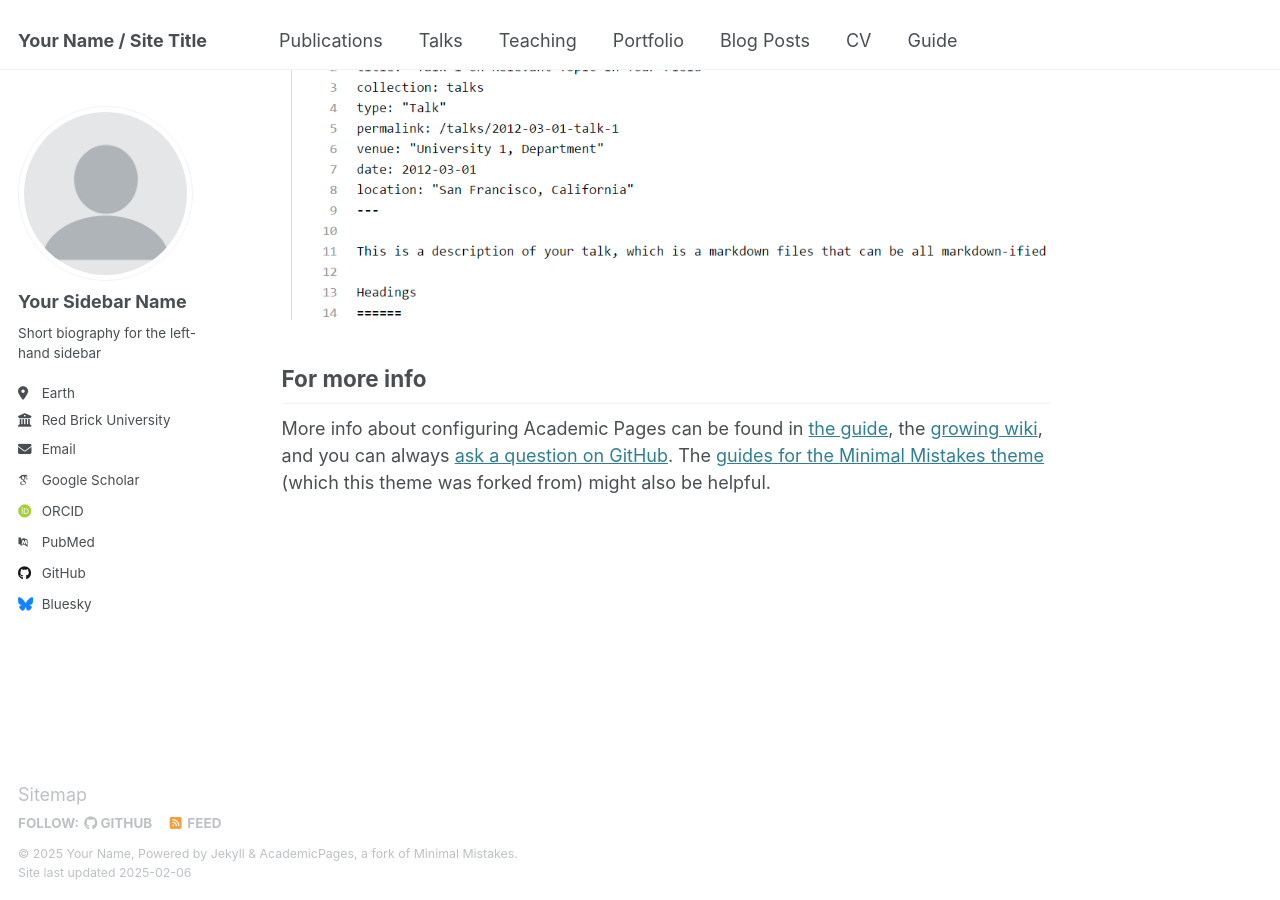
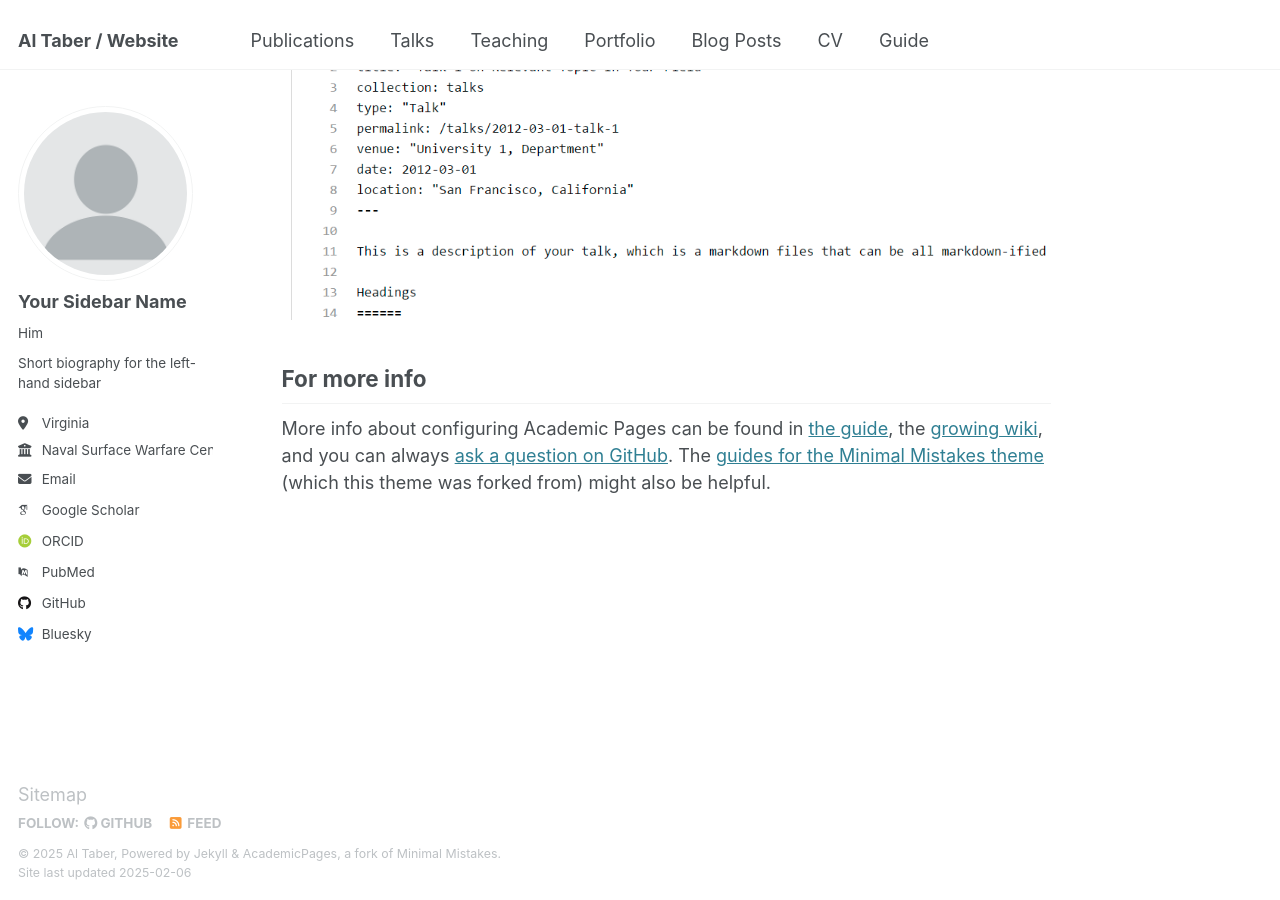
Before and after one commit to altaber2/altaber2.github.io, a Jekyll site: the page built from _pages/about.md, in a window 1280 px wide and 900 px high, scrolled down 2642 px. Built offline with Jekyll 4.4.1, drawn with Linux system fonts in a browser that asks for light colours; some web fonts are replaced.

Commit message:
Update _config.yml

```diff
--- a/_config.yml
+++ b/_config.yml
@@ -9,9 +9,9 @@
 # Basic Site Settings
 locale                   : "en-US"
 site_theme               : "default"
-title                    : "Your Name / Site Title"
+title                    : "Al Taber / Website"
 title_separator          : "-"
-name                     : &name "Your Name"
+name                     : &name "Al Taber"
 description              : &description "personal description"
 url                      : https://altaber2.github.io # the base hostname & protocol for your site e.g. "https://[your GitHub username].github.io"
 baseurl                  : "" # the subpath of your site, e.g. "/blog"
@@ -24,12 +24,12 @@ author:
   # Biographic information
   avatar           : "profile.png"
   name             : "Your Sidebar Name"
-  pronouns         : # example: "she/her"
+  pronouns         : "Him"
   bio              : "Short biography for the left-hand sidebar"
-  location         : "Earth"
-  employer         : "Red Brick University"
+  location         : "Virginia"
+  employer         : "Naval Surface Warfare Center Dahlgren Division"
   uri              : # URL
-  email            : "none@example.org"
+  email            : "albertt2@vt.edu"
 
   # Academic websites
   arxiv            : # URL - Update with the correct link to your profile
```
